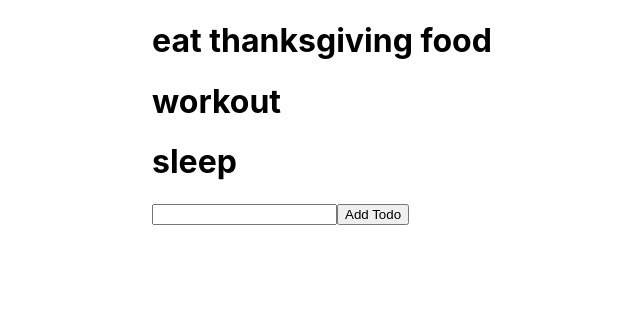
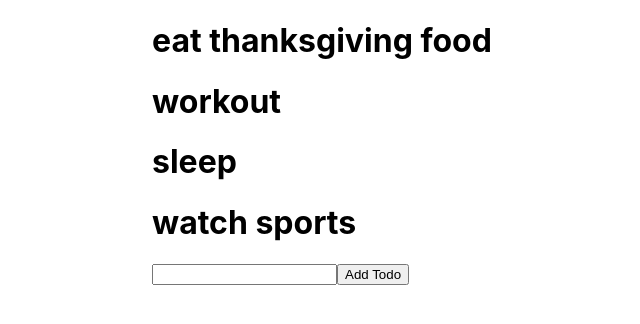
Before and after one commit to kylebarnett/simple-todo, a React (Create React App) app: page / in a window 1280 px wide. Shown: the top 324 px of the page, without its empty margins (63-703 px from the left). Built offline with nearby package versions, Linux system fonts and the light colour scheme.

Commit message:
added todo

```diff
--- a/src/data.js
+++ b/src/data.js
@@ -10,6 +10,10 @@ const todoList = [
   {
     todo: "sleep",
     completed: true
+  },
+  {
+    todo: "watch sports",
+    completed: true
   }
 ]
 
```
